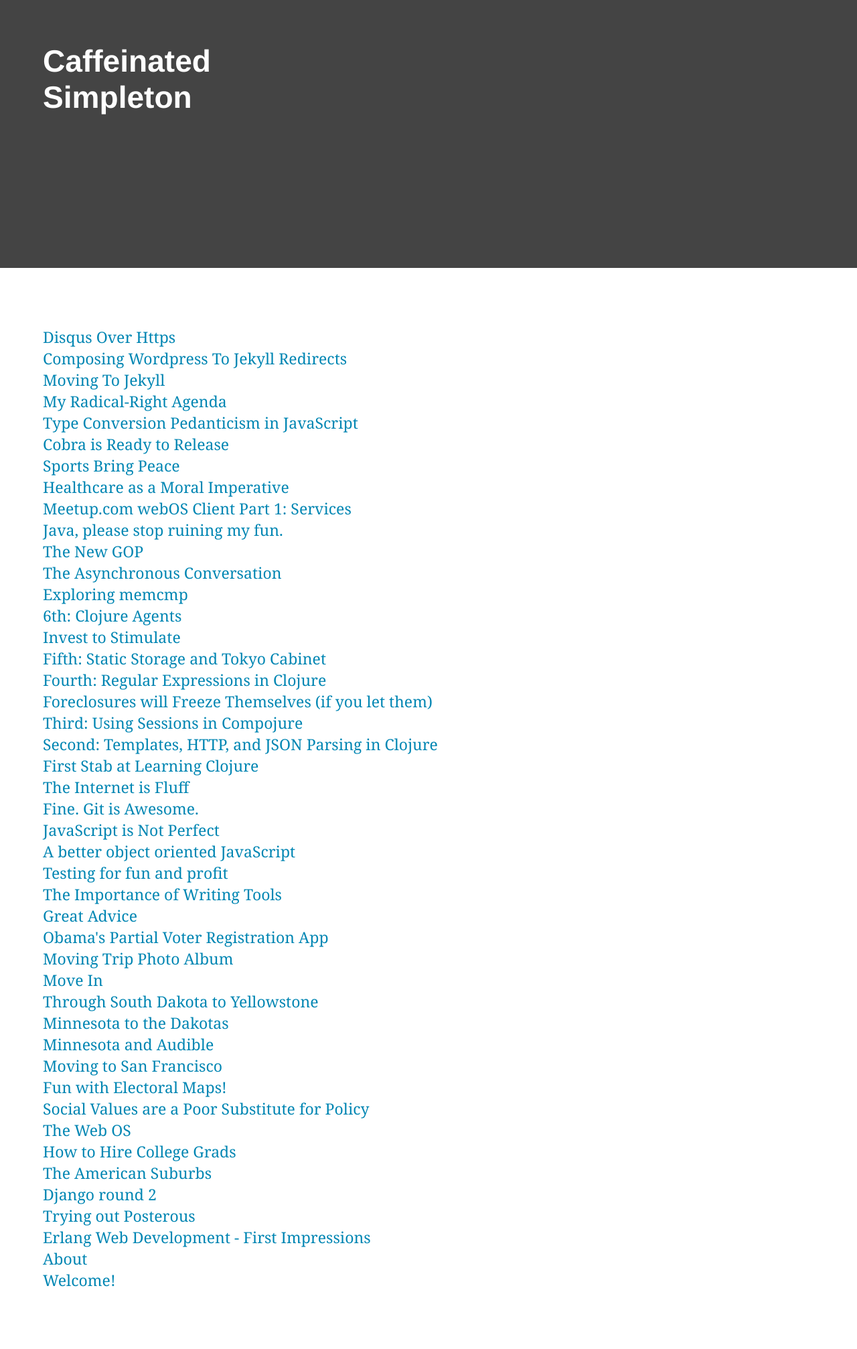
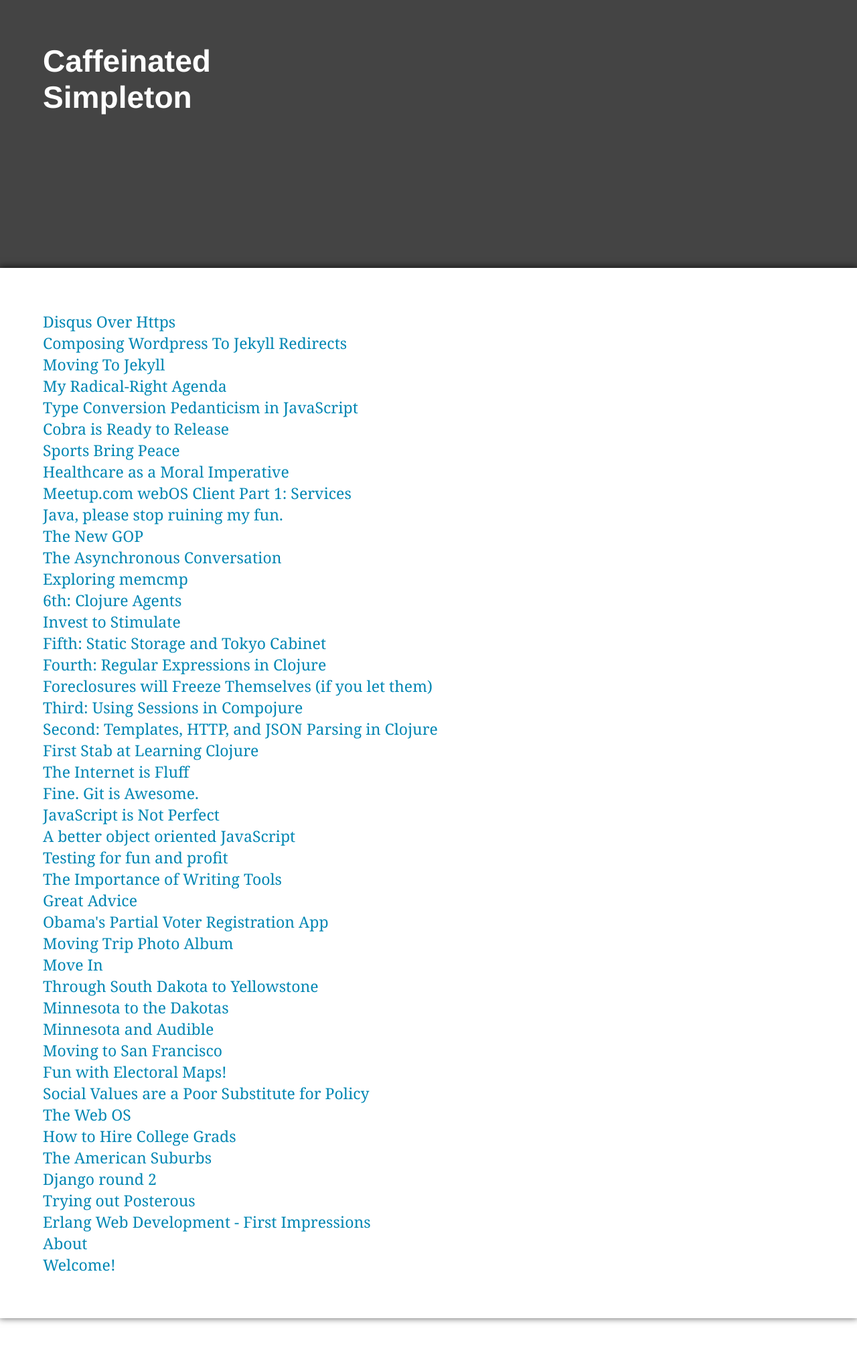
Before and after one commit to JustinTulloss/caffeinated-simpleton, a Jekyll site: the page built from index.html, in a window 1280 px wide. Shown: the whole page at 67% size. Built offline with Jekyll 4.4.1, drawn with Linux system fonts in a browser that asks for light colours; nearby versions of some CDN libraries; Markdown is read by kramdown in place of the engine named in the settings; comment, search, counter and statistics services are not loaded.

Commit message:
Get a bit of a shadow on the content

```diff
--- a/css/home.css
+++ b/css/home.css
@@ -1,12 +1,14 @@
 ol {
     list-style-type: none;
     padding: 0;
+    margin: 0;
 }
 
 section {
     padding: 5%;
     margin-top: 400px;
     background: white;
+    box-shadow: 0px -1px 10px 1px rgba(0,0,0,0.65);
 }
 
 #header {
```
